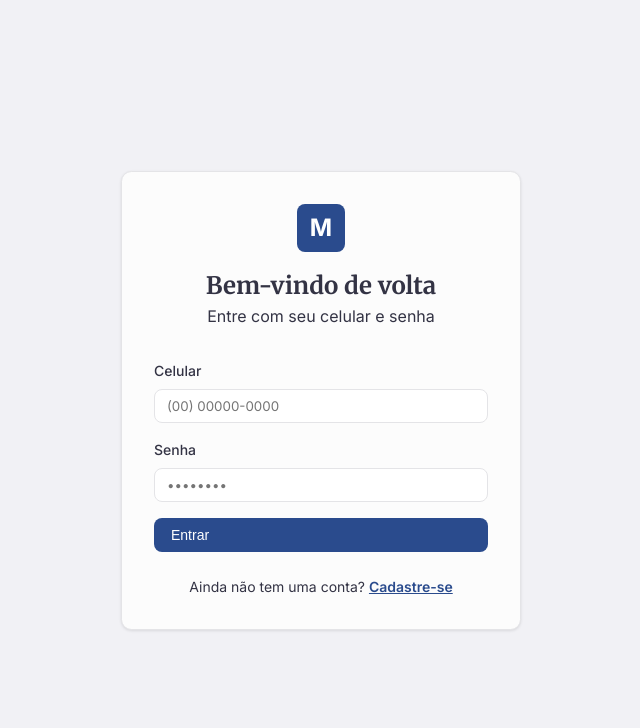
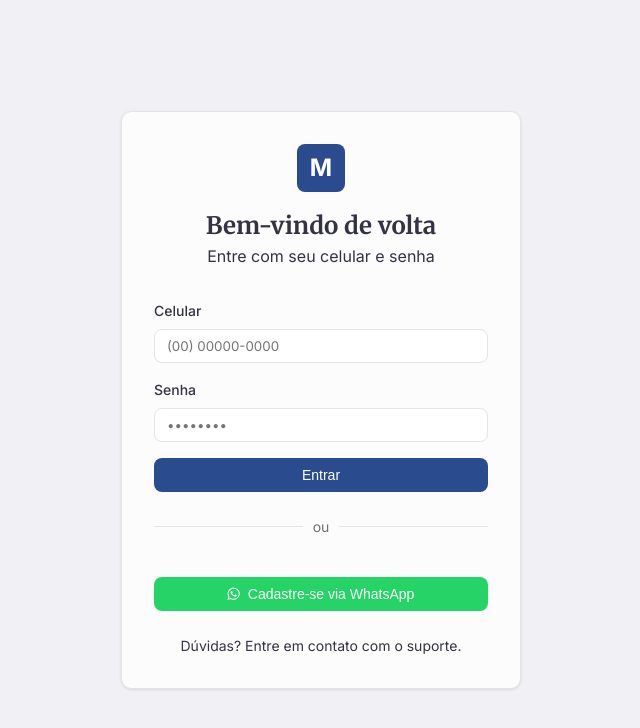
Before and after one commit to RafaelaSilveira1987/mordomoPay2, a plain HTML site: page login.html in a window 1280 px wide. Shown: the whole page, without its empty margins (319-959 px from the left). Drawn offline with nearby package versions, Linux system fonts and the light colour scheme.

Commit message:
Add files via upload

```diff
--- a/css/style.css
+++ b/css/style.css
@@ -85,7 +85,7 @@ h1, h2, h3, h4, .serif {
 
 .logo-container {
     display: flex;
-    items-center: center;
+    align-items: center;
     gap: 0.75rem;
 }
 
@@ -116,6 +116,8 @@ h1, h2, h3, h4, .serif {
 .nav-menu {
     padding: 1rem;
     flex: 1;
+    display: flex;
+    flex-direction: column;
 }
 
 .nav-item {
@@ -349,7 +351,39 @@ header {
 }
 
 .btn-primary:hover {
-    opacity: 0.9;
+    background-color: #1A2F5A;
+}
+
+.btn-whatsapp {
+    background-color: #25D366;
+    color: white;
+    width: 100%;
+    justify-content: center;
+    margin-top: 1rem;
+}
+
+.btn-whatsapp:hover {
+    background-color: #128C7E;
+}
+
+.login-divider {
+    display: flex;
+    align-items: center;
+    text-align: center;
+    margin: 1.5rem 0;
+    color: var(--muted-foreground);
+}
+
+.login-divider::before,
+.login-divider::after {
+    content: '';
+    flex: 1;
+    border-bottom: 1px solid var(--border);
+}
+
+.login-divider span {
+    padding: 0 10px;
+    font-size: 0.875rem;
 }
 
 .btn-outline {
--- a/login.html
+++ b/login.html
@@ -8,6 +8,7 @@
     <link rel="preconnect" href="https://fonts.googleapis.com">
     <link rel="preconnect" href="https://fonts.gstatic.com" crossorigin>
     <link href="https://fonts.googleapis.com/css2?family=Inter:wght@400;500;600;700&family=Merriweather:ital,wght@0,400;0,700;1,400&display=swap" rel="stylesheet">
+    <link rel="stylesheet" href="https://cdnjs.cloudflare.com/ajax/libs/font-awesome/6.0.0/css/all.min.css">
     <script src="https://cdn.jsdelivr.net/npm/@supabase/supabase-js@2"></script>
 </head>
 <body style="background-color: var(--muted); display: flex; align-items: center; justify-content: center; min-height: 100vh; padding: 1rem;">
@@ -28,16 +29,28 @@
                 <input type="password" id="password" placeholder="••••••••" required>
             </div>
             <div id="login-error" style="color: var(--destructive); font-size: 0.875rem; margin-bottom: 1rem; display: none;"></div>
-            <button type="submit" class="btn btn-primary" style="width: 100%;" id="login-submit">Entrar</button>
+            <button type="submit" class="btn btn-primary" style="width: 100%; justify-content: center;" id="login-submit">Entrar</button>
         </form>
 
+        <div class="login-divider"><span>ou</span></div>
+
+        <button type="button" class="btn btn-whatsapp" onclick="redirectToWhatsAppSignup()">
+            <i class="fab fa-whatsapp"></i> Cadastre-se via WhatsApp
+        </button>
+
         <div style="text-align: center; margin-top: 1.5rem;">
-            <p class="text-muted-foreground" style="font-size: 0.875rem;">Ainda não tem uma conta? <a href="#" style="color: var(--primary); font-weight: 600;">Cadastre-se</a></p>
+            <p class="text-muted-foreground" style="font-size: 0.875rem;">Dúvidas? Entre em contato com o suporte.</p>
         </div>
     </div>
 
     <script src="js/auth.js"></script>
     <script>
+        function redirectToWhatsAppSignup() {
+            const phone = "5532987073537";
+            const message = encodeURIComponent("olá quero me cadastrar no Mordomo Pay!");
+            window.open(`https://wa.me/${phone}?text=${message}`, '_blank');
+        }
+
         document.getElementById('login-form').addEventListener('submit', async (e) => {
             e.preventDefault();
             const phone = document.getElementById('phone').value;
```
Also changed, not shown: tips.html (+2 -0 lines).
